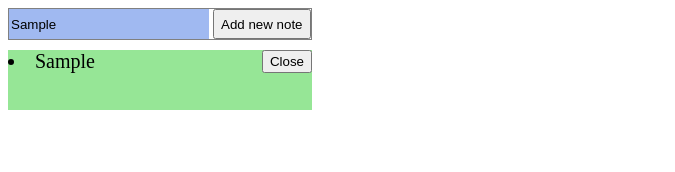
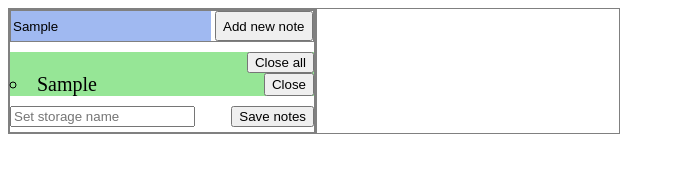
Before and after one commit to Codesurfer8/Adding-notes, a website built with webpack: page src/index.html in a window 1280 px wide. Both pictures are taken after typing "Sample" into the empty fields and a click on the button "Add new note". Shown: the whole page, without its empty margins (0-675 px from the left). Built offline with nearby package versions, Linux system fonts and the light colour scheme.

Commit message:
add logic in show list with notes

```diff
--- a/src/css/style.css
+++ b/src/css/style.css
@@ -1,5 +1,14 @@
 * {
     box-sizing: border-box;
+}
+
+.main-block-notes {
+    display: flex;
+}
+
+.insert-note {
+    border: 2px solid gray;
+    width: 308px;
 }
 
 .input-block {
@@ -14,14 +23,23 @@
     background-color: rgb(160, 185, 241);
 }
 
-.btn {
+.btn-add {
     height: 30px;
+}
+
+.close-all-container {
+    display: flex;
+    justify-content: end;
+}
+
+.btn-close-all {
+    display: none;
 }
 
 .list-notes {
     display: block;
     background-color: rgb(150, 230, 150);
-    min-height: 60px;
+    min-height: 30px;
     width: 304px;
     margin-top: 10px;
 }
@@ -32,6 +50,18 @@
 }
 
 .list-item {
-    list-style-type: disc;
+    list-style-type: circle;
     font-size: 20px;
 }
+
+.save-block {
+    display: flex;
+    justify-content: space-between;
+    margin-top: 10px;
+    margin-bottom: 5px;
+}
+
+.viewing-list-notes {
+    width: 304px;
+    border: 1px solid gray;
+}
--- a/src/index.html
+++ b/src/index.html
@@ -9,11 +9,26 @@
 </head>
 
 <body>
-    <div class="input-block">
-        <input type="text" class="input" value="" maxlength="30">
-        <button class="btn">Add new note</button>
+    <div class="main-block-notes">
+        <div class="insert-note">
+            <div class="input-block">
+                <input type="text" class="input" value="" maxlength="24" placeholder="Enter a note">
+                <button class="btn-add">Add new note</button>
+            </div>
+            <div class="list-notes">
+                <div class="close-all-container">
+                    <button class="btn-close-all">Close all</button>
+                </div>
+            </div>
+            <div class="save-block">
+                <input type="text" class="name-save-notes" placeholder="Set storage name" value="">
+                <button class="save-notes">Save notes</button>
+            </div>
+        </div>
+        <div class="viewing-list-notes">
+            <div class="viewing-notes"></div>
+        </div>
     </div>
-    <div class="list-notes"></div>
 </body>
 
 </html>
--- a/src/js/app.js
+++ b/src/js/app.js
@@ -1,13 +1,61 @@
 const input = document.querySelector('.input');
-const button = document.querySelector('.btn');
+const buttonAddNote = document.querySelector('.btn-add');
 const listNotes = document.querySelector('.list-notes');
+const buttonCloseAll = document.querySelector('.btn-close-all');
+const buttonSaveNotes = document.querySelector('.save-notes');
+const inputSaveNotes = document.querySelector('.name-save-notes');
 
-button.addEventListener(
+const viewingList = document.querySelector('.viewing-notes');
+
+buttonAddNote.addEventListener(
   'click',
   () => {
-    if(input.value === '') return;
-    if(listNotes.children.length === 30) return;
-    let html = `<div class = 'note'><li class = 'list-item'>${input.value}</li><button class = 'btn-close'>Close</div>`;
-    listNotes.insertAdjacentHTML('beforeend', html);
-  }
+    if (input.value === '') return;
+    if (listNotes.children.length === 20) return;
+    if (listNotes.children) buttonCloseAll.style.display = 'block';
+
+    const elementNote = document.createElement('div');
+    elementNote.classList.add('note');
+
+    elementNote.insertAdjacentHTML(
+      'beforeend',
+      `<li class = 'list-item'>${input.value}</li><button class='btn-close'>Close</button>`,
+    );
+
+    listNotes.append(elementNote);
+    const btnClose = elementNote.querySelector('.btn-close');
+    btnClose.addEventListener(
+      'click',
+      (ev) => {
+        const element = ev.target.closest('.note');
+        element.remove();
+      },
+    );
+
+    const arrListNode = Array.from(document.querySelectorAll('.note'));
+    buttonCloseAll.addEventListener(
+      'click',
+      () => {
+        buttonCloseAll.style.display = 'none';
+        arrListNode.forEach((item) => {
+          item.remove();
+        });
+      },
+    );
+
+let arrValueItems = [];
+arrListNode.forEach((item) => {
+  arrValueItems.push(item.firstChild.textContent);
+  return arrValueItems;
+});
+
+    buttonSaveNotes.addEventListener(
+      'click',
+      () => {
+        let namePosition = inputSaveNotes.value
+        localStorage.setItem(namePosition, arrValueItems);
+        console.log(namePosition)
+      }
+    );
+  },
 );
```
Also changed, not shown: dist/index.html, dist/main.css, dist/main.js.
